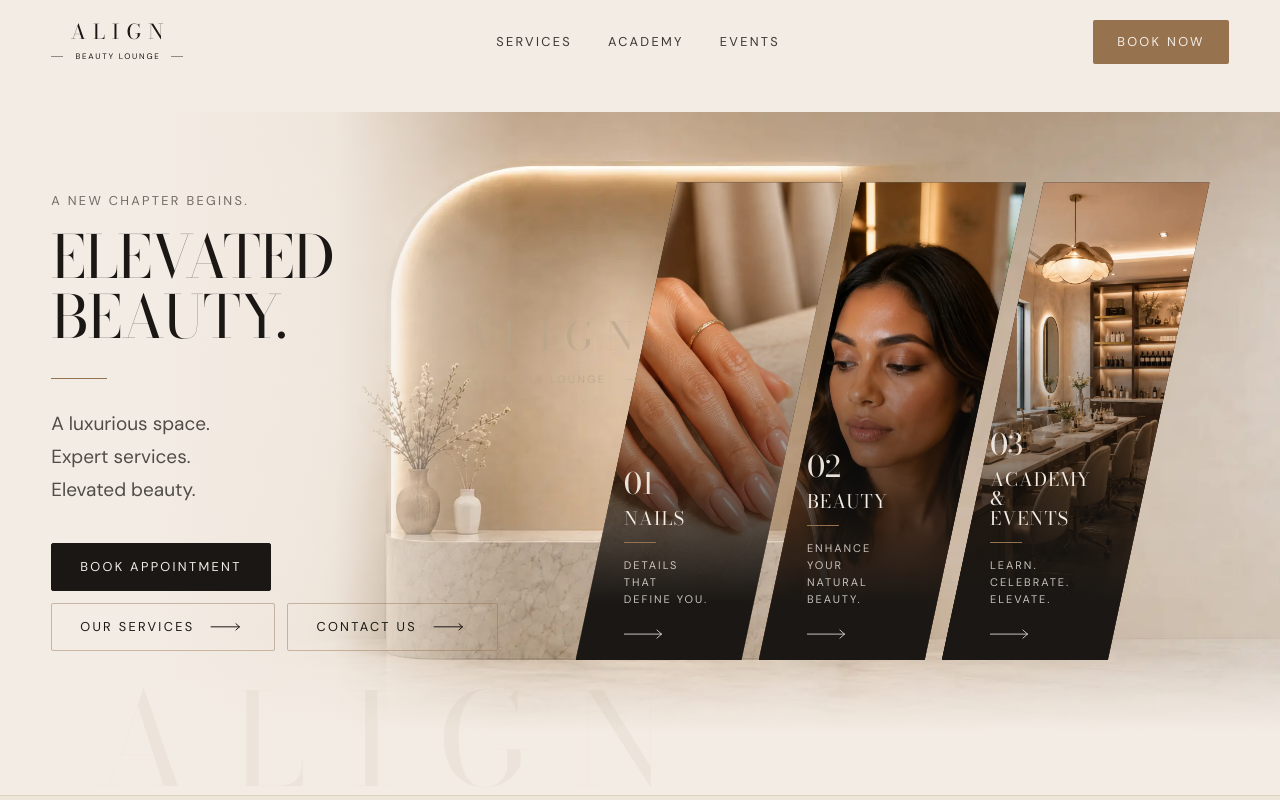
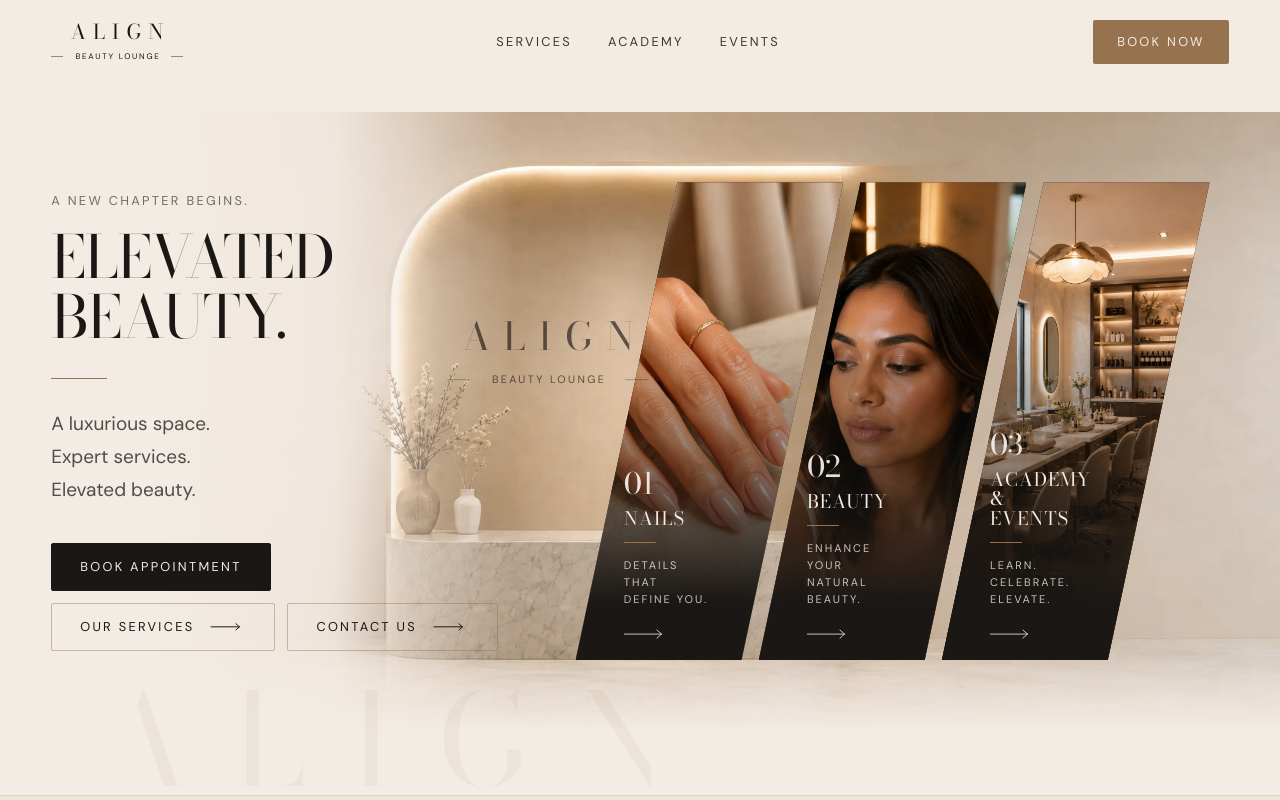
Before and after one commit to Maxkhrys/Alignbeauty, a Next.js app: page / in a window 1280 px wide. Shown: the top 800 px of the page. Built offline with nearby package versions, Linux system fonts and the light colour scheme.

Commit message:
Increase hero wordmark contrast

```diff
--- a/components/Hero.tsx
+++ b/components/Hero.tsx
@@ -39,7 +39,7 @@ export function Hero() {
               style={{ objectPosition: "50% 28%" }}
             />
             <Wordmark
-              className="absolute left-[35%] top-[40%] z-[1] -translate-x-1/2 -translate-y-1/2 text-taupe/70"
+              className="absolute left-[35%] top-[40%] z-[1] -translate-x-1/2 -translate-y-1/2 text-ink/65"
               size="clamp(1.7rem, 3vw, 3.8rem)"
             />
           </motion.div>
```
